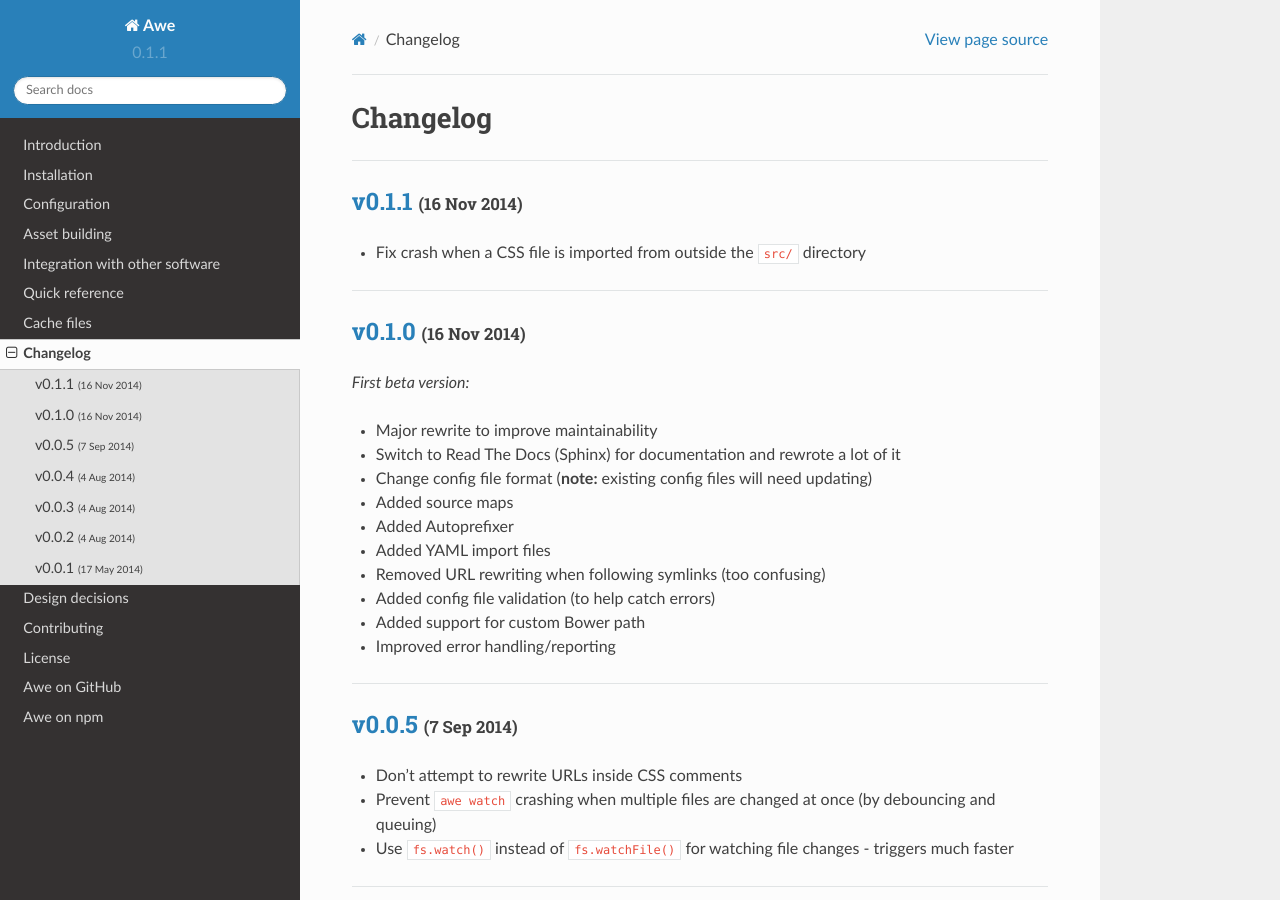
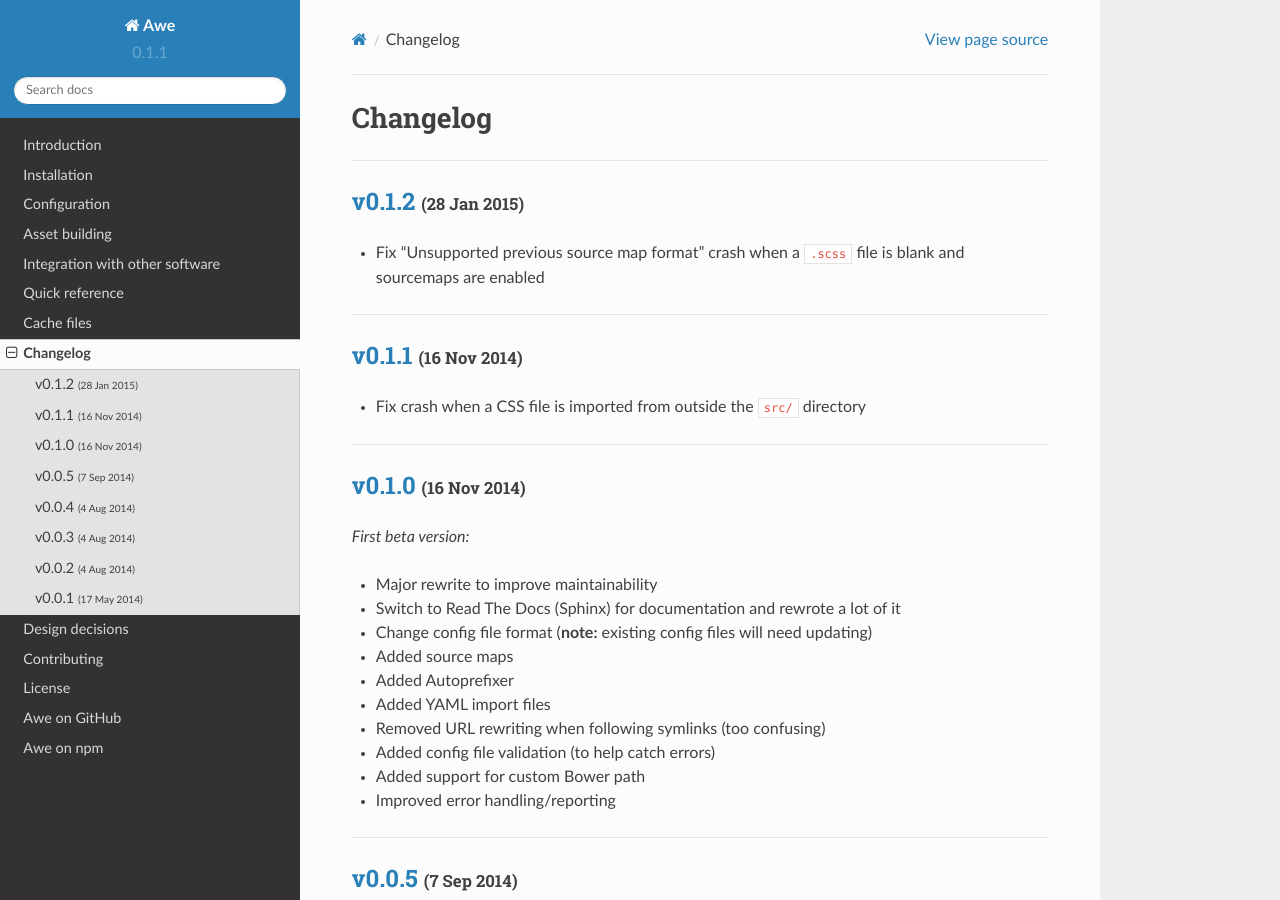
Before and after one commit to alberon/awe, a Sphinx documentation site: the page built from docs/changelog.rst, in a window 1280 px wide and 900 px high. Built offline with Sphinx 7.4.7 and the Read the Docs theme 2.0.0, drawn with Linux system fonts in a browser that asks for light colours.

Commit message:
Fix "Unsupported previous source map format" crash when a .scss file is blank and sourcemaps are enabled

```diff
--- a/docs/changelog.rst
+++ b/docs/changelog.rst
@@ -12,6 +12,15 @@
 .. ================================================================================
 ..  :future:`Upcoming release`
 .. ================================================================================
+
+
+================================================================================
+ v0.1.2_ :date:`(28 Jan 2015)`
+================================================================================
+
+.. _v0.1.2: https://github.com/alberon/awe/tree/v0.1.2
+
+- Fix "Unsupported previous source map format" crash when a ``.scss`` file is blank and sourcemaps are enabled
 
 
 ================================================================================
```
Also changed, not shown: fixtures/build-sourcemap-empty-sass/src/empty.scss (added), 2 other files.
